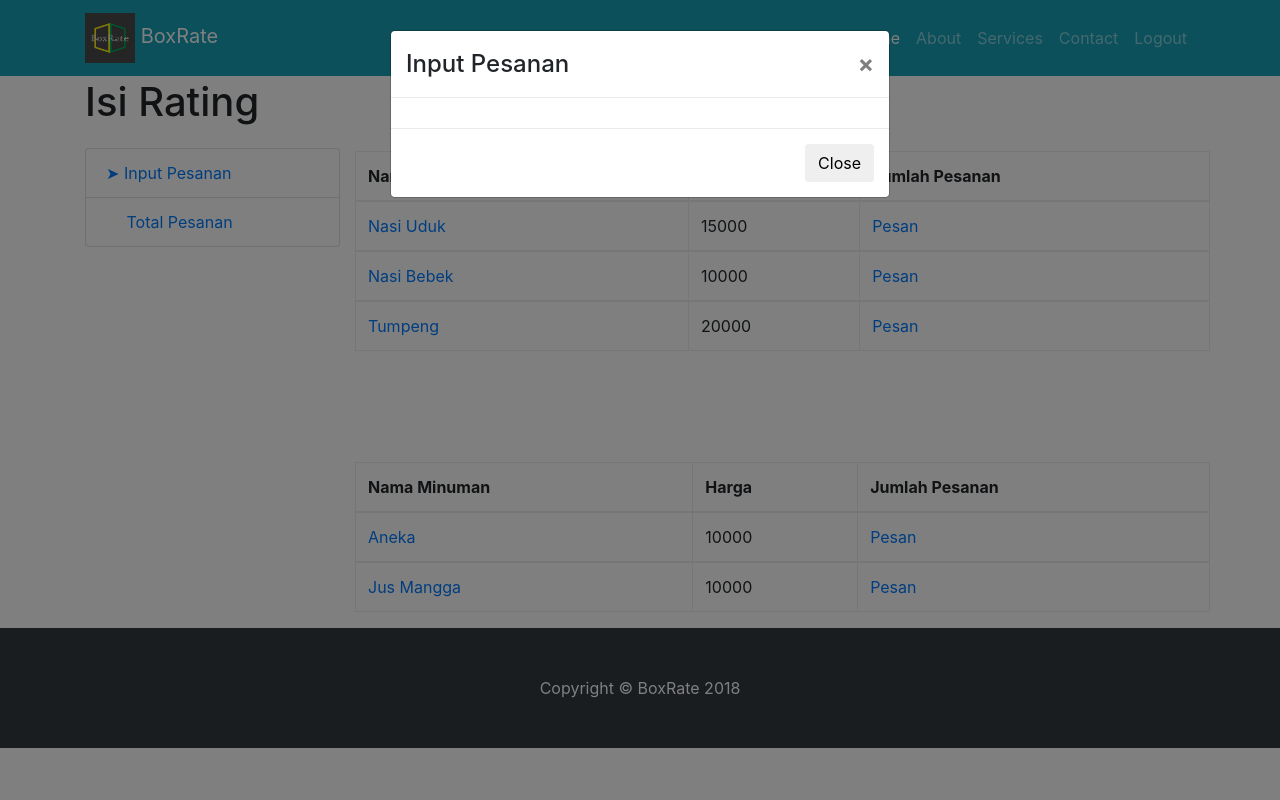
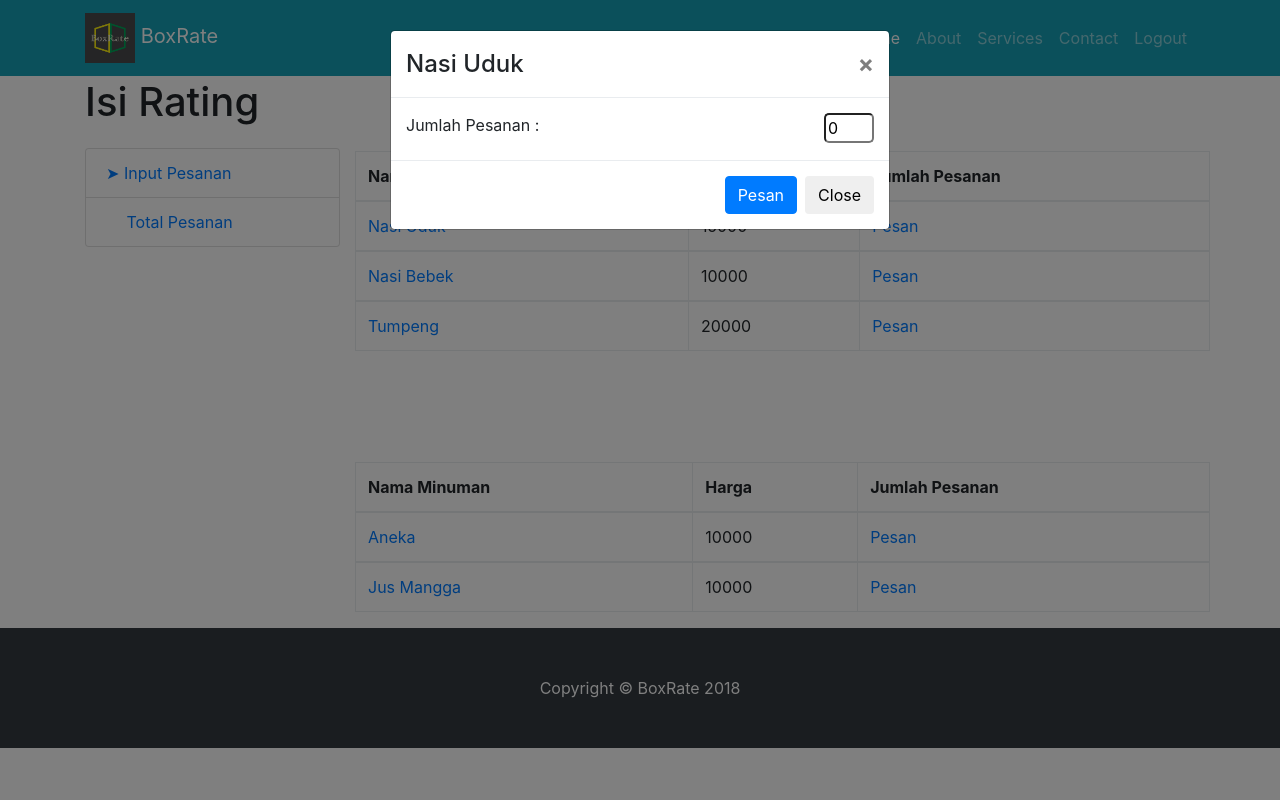
Before and after one commit to BoxRate/BoxRate, a PHP site: the page made by isi rating/input-pesanan.php in a window 1280 px wide, after a click on "Pesan". Run offline with PHP 8.4, Linux system fonts and the light colour scheme; data comes from the database, SQL or seed files in the repository; data that the repository does not hold is empty.

Commit message:
Menambahkan jumlah pesanan ke dalam database

```diff
--- a/isi rating/input-pesanan.php
+++ b/isi rating/input-pesanan.php
@@ -97,18 +97,23 @@
                   }
                 echo '<div class="modal fade" id="PesananModal'.$row['id'].'" role="dialog">
                   <div class="modal-dialog">
+                    <form method="post" action="../server/server-pesanan.php">
                     <div class="modal-content">
                       <div class="modal-header">
-                      <h4 class="modal-title">Input Pesanan</h4>
+                        <h4 class="modal-title" style="text-transform:capitalize;">'.$row['name'].'</h4>
                         <button type="button" class="close" data-dismiss="modal">&times;</button>
                       </div>
                       <div class="modal-body">
-
+                      <input style="display:none;" name="id-pesan" value="'.$row['id'].'" >
+                      <label>Jumlah Pesanan : </label>
+                      <input style="float:right; border-radius:5px; width:50px;" type="number" name="jumlah" value="0">
                       </div>
                       <div class="modal-footer">
+                        <input class="btn btn-primary" type="submit" name="Pesan" value="Pesan">
                         <button type="button" class="btn btn-default" data-dismiss="modal">Close</button>
                       </div>
                     </div>
+                    </form>
                   </div>
                 </div>';
             echo '<div class="modal fade" id="myModal'.$row['id'].'" role="dialog">
@@ -163,18 +168,23 @@
 
             echo '<div class="modal fade" id="PesananModal'.$row['id'].'" role="dialog">
                   <div class="modal-dialog">
+                    <form method="post" action="../server/server-pesanan.php">
                     <div class="modal-content">
                       <div class="modal-header">
-                        <h4 class="modal-title">Input Pesanan</h4>
+                        <h4 class="modal-title" style="text-transform:capitalize;">'.$row['name'].'</h4>
                         <button type="button" class="close" data-dismiss="modal">&times;</button>
                       </div>
                       <div class="modal-body">
-
+                      <input style="display:none;" name="id-pesan" value="'.$row['id'].'" >
+                      <label>Jumlah Pesanan : </label>
+                      <input style="float:right; border-radius:5px; width:50px;" type="number" name="jumlah" value="0">
                       </div>
                       <div class="modal-footer">
+                        <input class="btn btn-primary" type="submit" name="Pesan" value="Pesan">
                         <button type="button" class="btn btn-default" data-dismiss="modal">Close</button>
                       </div>
                     </div>
+                    </form>
                   </div>
                 </div>';
             echo '<div class="modal fade" id="myModal'.$row['id'].'" role="dialog">
```
Also changed, not shown: server/server-pesanan.php (added, +15 -0 lines). Lines whose indentation alone changed are shown as unchanged.
